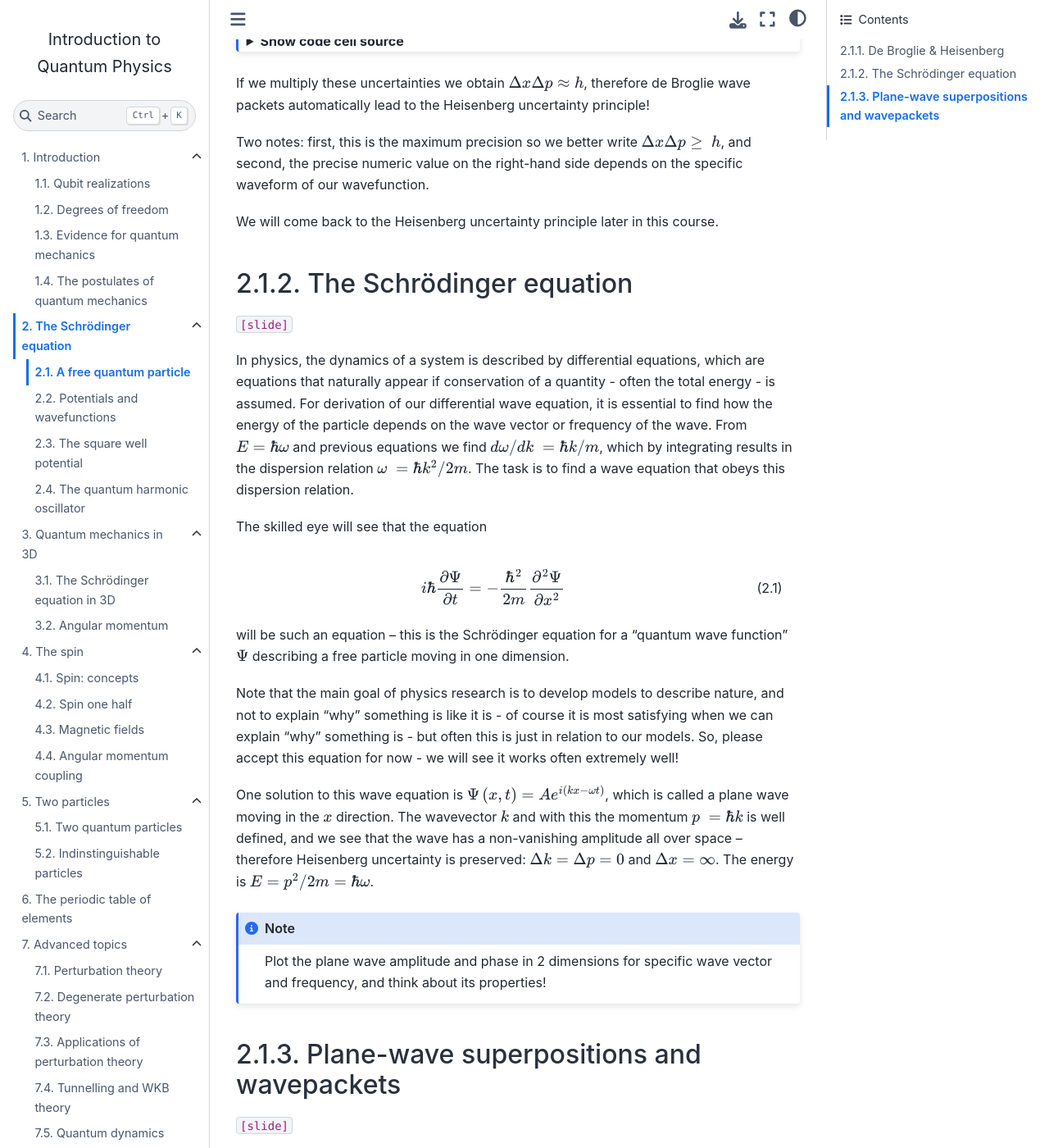
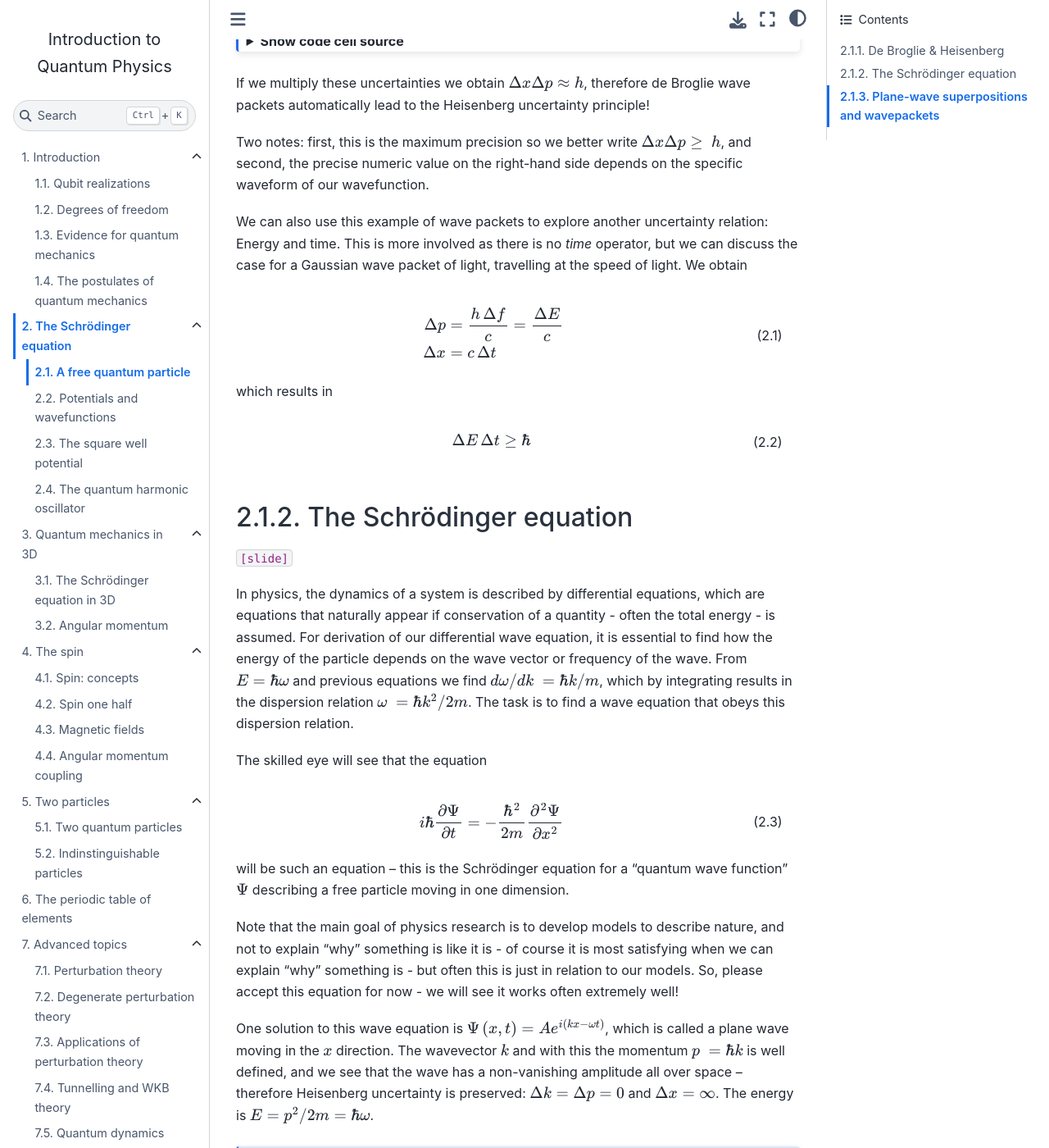
Before and after one commit to wolfgangasdf/iqp-book, a Jupyter Book: the page built from se-free-particle.md, in a window 1280 px wide and 1400 px high, scrolled down 817 px. Shown: the whole window at 82% size. Built offline with Jupyter Book 1.0.4 settings and Sphinx 7.4.7 and the Sphinx Book theme 1.1.4, drawn with Linux system fonts in a browser that asks for light colours.

Commit message:
uncertainty updated

```diff
--- a/se-free-particle.md
+++ b/se-free-particle.md
@@ -70,7 +70,21 @@ If we multiply these uncertainties we obtain $\Delta x\Delta p\approx h$, theref
 
 Two notes: first, this is the maximum precision so we better write $\Delta x\Delta p\ge\ h$, and second, the precise numeric value on the right-hand side depends on the specific waveform of our wavefunction.
 
-We will come back to the Heisenberg uncertainty principle later in this course.
+% TODO new
+We can also use this example of wave packets to explore another uncertainty relation: Energy and time. This is more involved as there is no *time* operator, but we can discuss the case for a Gaussian wave packet of light, travelling at the speed of light. We obtain
+
+$$
+\begin{split}
+\Delta p & = \frac{h\,\Delta f}{c}=\frac{\Delta E}{c}\\
+\Delta x & = c\, \Delta t
+\end{split}
+$$(se-ur-et1)
+
+which results in
+
+$$\Delta E\,\Delta t \ge \hbar$$(se-ur-et)
+
+
 
 ## The Schrödinger equation
 
```
Also changed, not shown: se-qho.md (+1 -1 lines).
